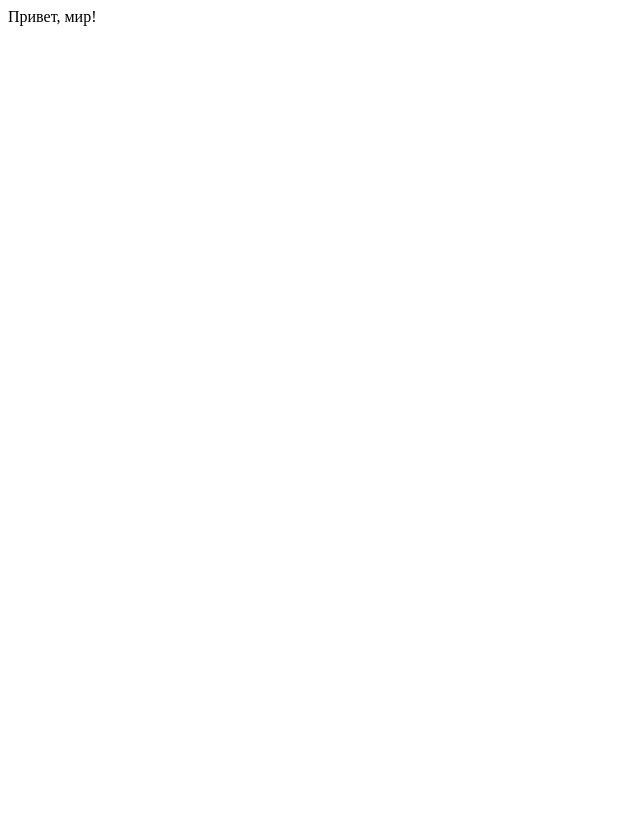
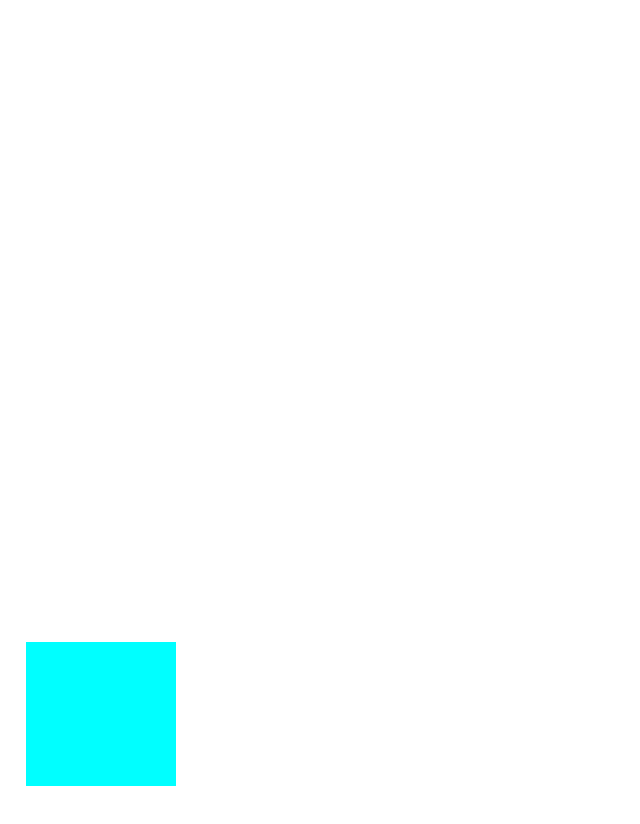
Before and after one commit to Kedr123/elevator, a Vue app: page / in a window 1280 px wide. Shown: the top 824 px of the page, without its empty margins (0-640 px from the left). Before the commit the page ends 800 px from the top, so only its background shows below. Built offline with nearby package versions, Linux system fonts and the light colour scheme.

Commit message:
create component Elevator

```diff
--- a/public/index.html
+++ b/public/index.html
@@ -1,5 +1,5 @@
 <!DOCTYPE html>
-<html lang="">
+<html lang="ru">
   <head>
     <meta charset="utf-8">
     <meta http-equiv="X-UA-Compatible" content="IE=edge">
--- a/src/App.vue
+++ b/src/App.vue
@@ -1,17 +1,49 @@
 <template>
-    <div>Привет, мир!</div>
+    <div class="container">
+        <div class="elevators">
+            <elevator :floors = "floors" :destinationFloor = "destinationFloor" :id="1" @update="checkElevator"/>
+        </div>
+    </div>
+
 </template>
 
 <script>
+    import Elevator from "@/components/Elevator.vue"
+
     export default {
+        components:{
+            Elevator,
+        },
         data(){
             return {
-
+                destinationFloor:1,
+                floors:5,
+            }
+        },
+        methods:{
+            checkElevator(id){
+                console.log("лифт - "+id)
             }
         }
     }
 </script>
 
-<style>
+<style >
 
+.elevators{
+    display: flex;
+    height: 100%;
+    align-items: center;
+}
+
+body{
+    margin: 0;
+}
+
+.container{
+    padding: 2%;
+    display: flex;
+    align-items: center;
+    height: 100vh;
+}
 </style>
--- /dev/null
+++ b/src/components/Elevator.vue
@@ -0,0 +1,111 @@
+<template>
+        <div class="mine">
+            <div class="elevator" :style="{
+                'top': 'calc( 100% - calc(calc(100%/'+floors+')*'+position+'))',
+                 'transition-duration': duration+'s',
+                 'animation': isAnimation ? 'mer 0.75s linear infinite': ''
+                 }">
+
+                <div class="indicator" v-if="indicatorDown"> - {{destinationFloor}}</div>
+                <div class="indicator" v-if="indicatorUp"> + {{destinationFloor}}</div>
+
+            </div>
+        </div>
+</template>
+
+<script>
+export default {
+    props:{
+        floors:{
+            // type: string,
+            // required: true
+        },
+        destinationFloor:{},
+        id:{},
+
+
+    },
+    data(){
+        return {
+            position: 1,
+            duration:1,
+            isAnimation:false,
+            indicatorDown:false,
+            indicatorUp:false,
+        }
+    },
+    methods:{
+        toFloor(floor){
+            this.duration = floor-this.position;
+            if( this.duration<0){
+                this.duration = this.duration * -1;
+                this.indicatorDown = true;
+            }
+            else{
+                this.indicatorUp = true;
+            }
+
+            this.position = floor;
+
+            setTimeout(()=>{
+
+                this.isAnimation = true;
+
+                setTimeout(()=>{
+                    this.indicatorDown = false;
+                    this.indicatorUp = false;
+                    this.isAnimation = false;
+                    this.$emit('update', this.id);
+
+                }, 3000);
+
+            }, this.duration*1000);
+
+        }
+    },
+    watch:{
+        destinationFloor(newValue){
+            console.log(newValue);
+            this.toFloor(newValue);
+        }
+    }
+}
+</script>
+
+<style>
+    .mine{
+        height: 90%;
+        width: clamp(100px,calc(100%/5),150px);
+        position: absolute;
+    }
+    .elevator{
+        position: relative;
+        height: calc(100%/5);
+        width: 100%;
+        background-color: aqua;
+        opacity: 1;
+        transition-timing-function: linear;
+        display: flex;
+        justify-content: center;
+    }
+
+    .indicator{
+        border-radius: 5px;
+        margin-top: 3%;
+        padding: 2% 10%;
+        color: white;
+        background-color: #c4c4c4;
+        height: 15%;
+
+        display: flex;
+        align-items: center;
+        justify-content: center;
+    }
+
+    @keyframes mer{
+        50%{
+            opacity: 0;
+        }
+    }
+
+</style>
```
